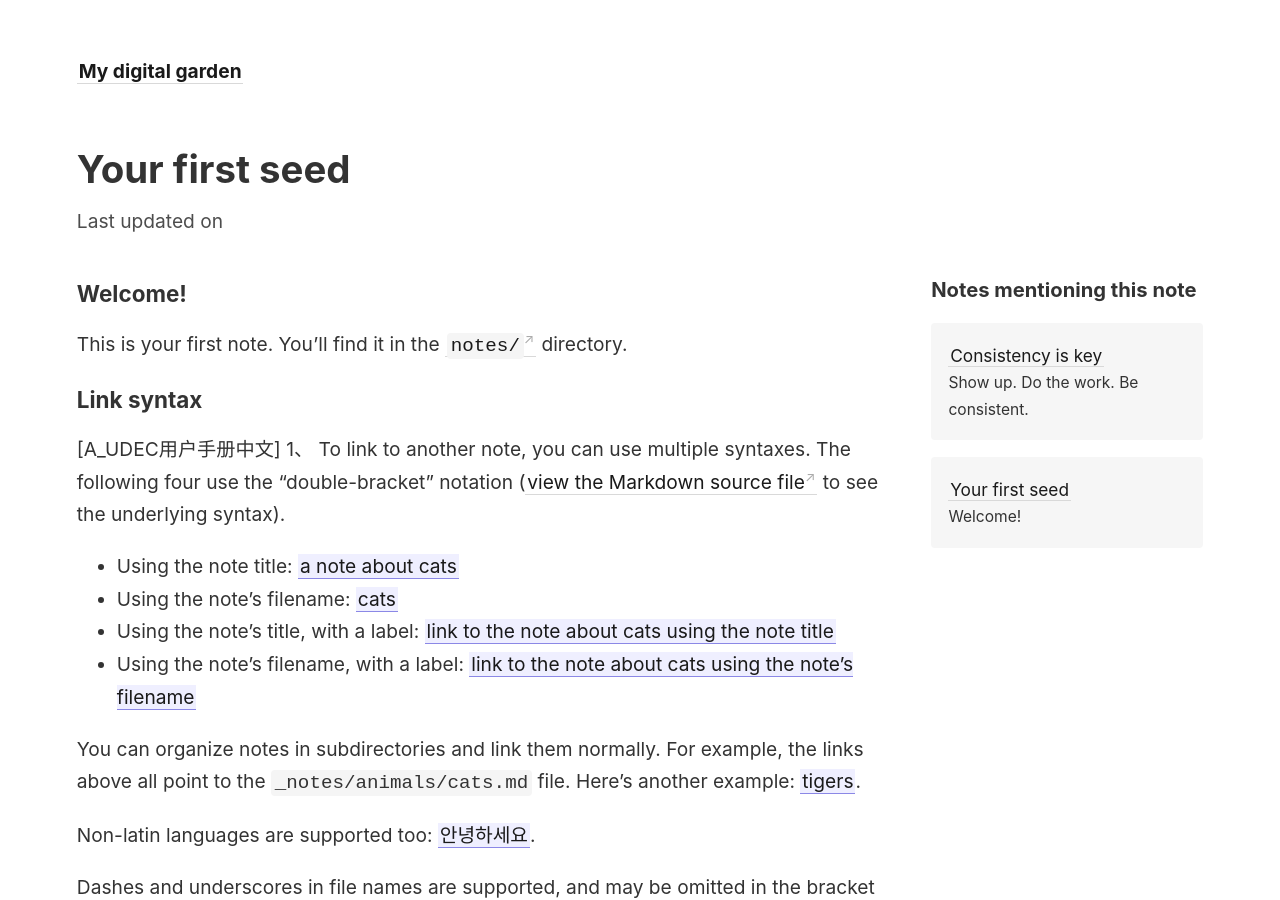
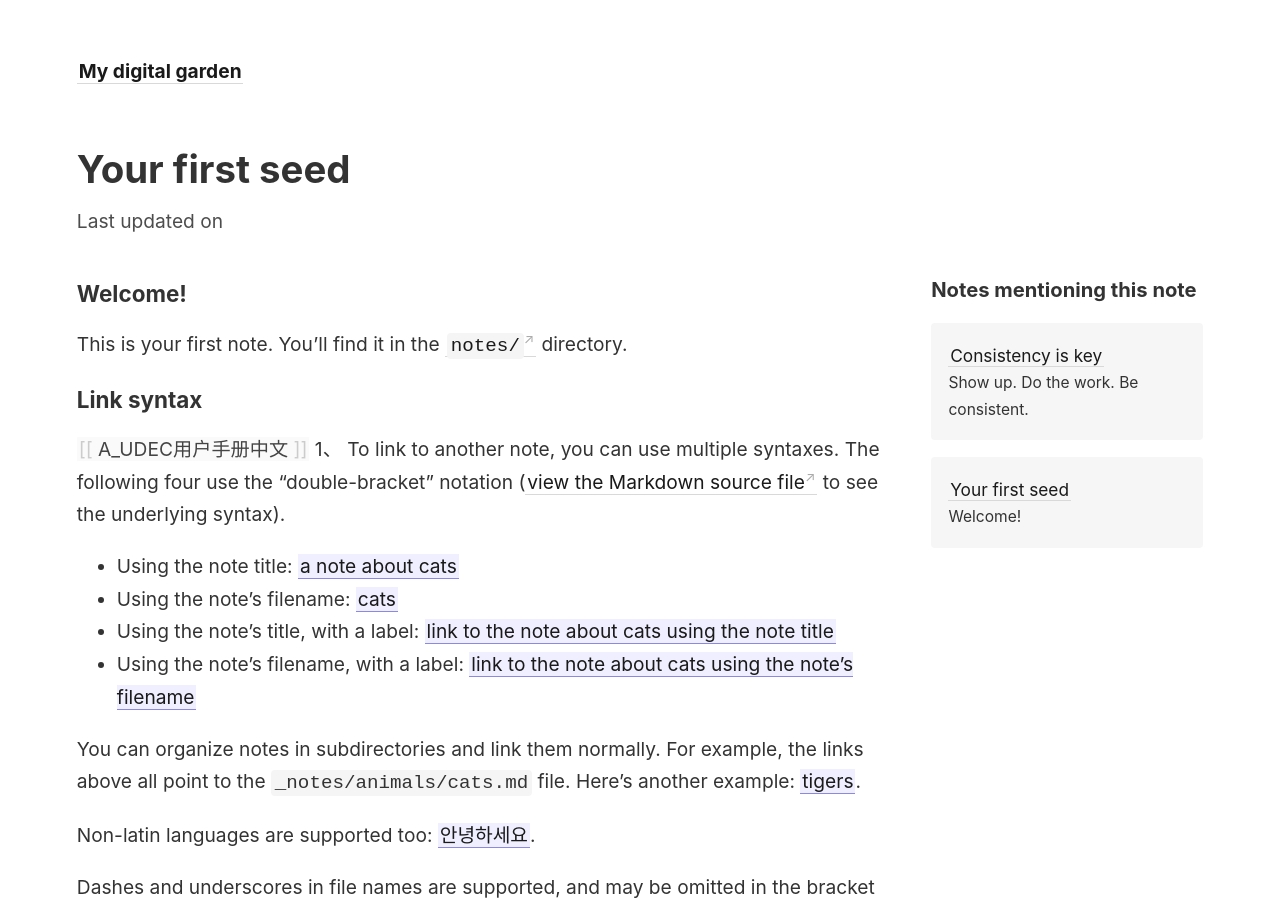
Before and after one commit to zuiyu666/-, a Jekyll site: the page built from _notes/your-first-note.md, in a window 1280 px wide and 900 px high. Built offline with Jekyll 4.4.1, drawn with Linux system fonts in a browser that asks for light colours.

```diff
--- a/_notes/your-first-note.md
+++ b/_notes/your-first-note.md
@@ -7,7 +7,7 @@ title: Your first seed
 This is your first note. You'll find it in the [`notes/`](https://github.com/maximevaillancourt/digital-garden-jekyll-template/tree/master/_notes) directory.
 
 ### Link syntax
-[A_UDEC用户手册中文]
+[[A_UDEC用户手册中文]]
 1、
 To link to another note, you can use multiple syntaxes. The following four use the "double-bracket" notation ([view the Markdown source file](https://github.com/maximevaillancourt/digital-garden-jekyll-template/blob/master/_notes/your-first-note.md#link-syntax) to see the underlying syntax).
 
```
